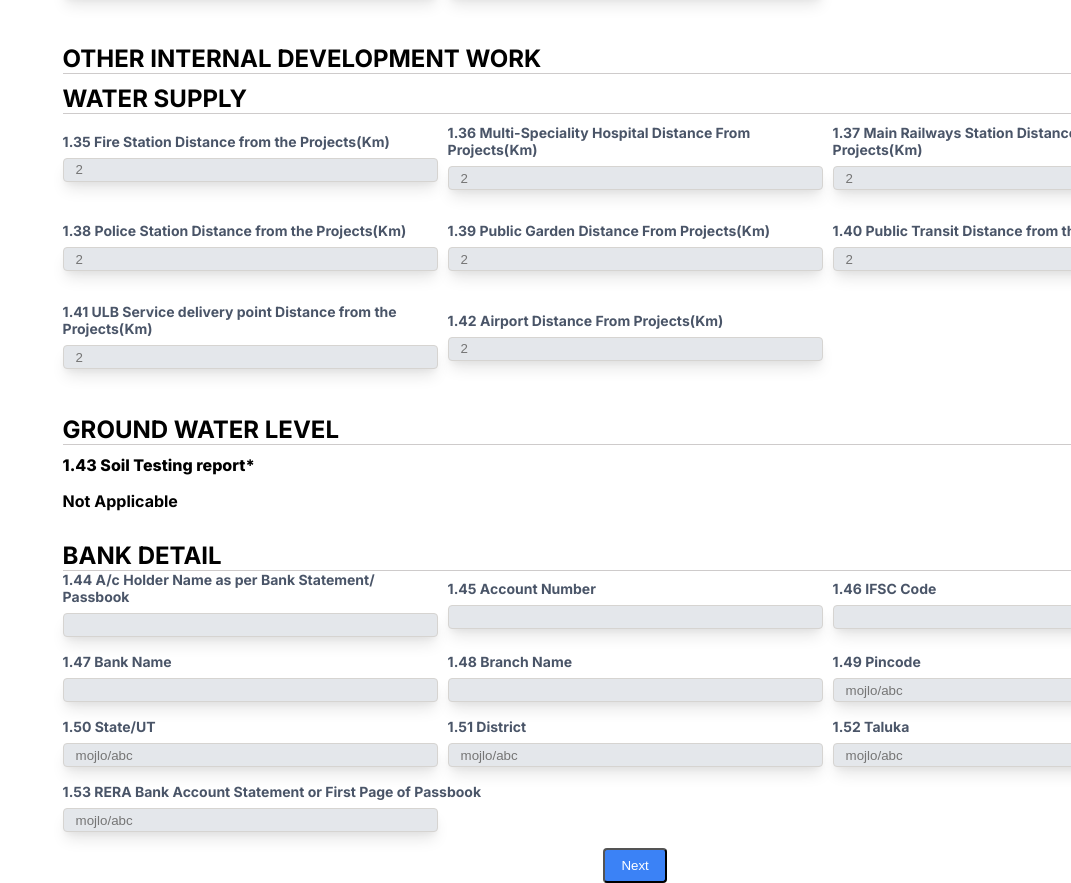
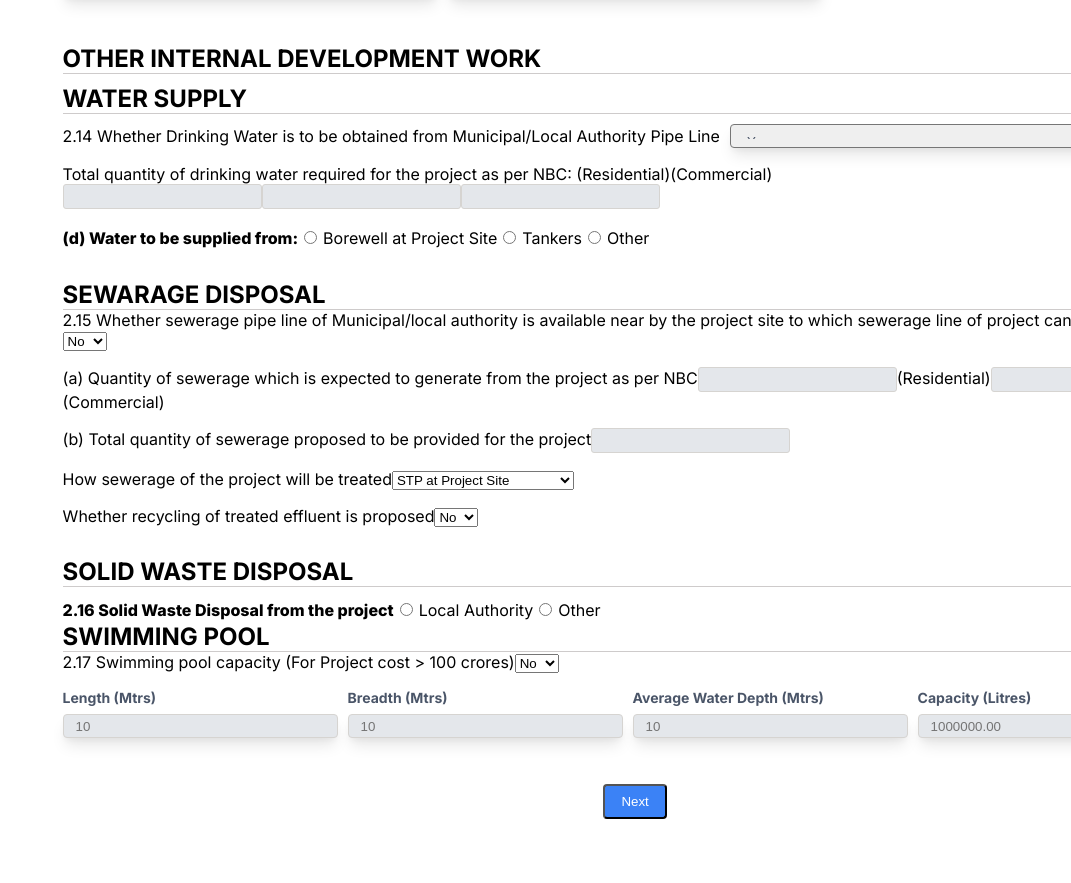
Before and after one commit to Adi16143/RERA, a Next.js app: page / in a window 1280 px wide. Shown: the part 645-1528 px from the top of the page, without its empty margins (209-1280 px from the left). After the commit the page ends 1464 px from the top, so only its background shows below. Built offline with nearby package versions, Linux system fonts and the light colour scheme.

Commit message:
upgraded files

```diff
--- a/app/DevelopmentDetails.js
+++ b/app/Components/DevelopmentDetails.js
@@ -1,4 +1,4 @@
-import React from "react";
+import React, { useState } from 'react';
 import Link from "next/link";
 const Input = ({ label, placeholder }) => (
   <div class="Input">
@@ -6,8 +6,9 @@ const Input = ({ label, placeholder }) => (
     <input class ="maininput" type="text" placeholder={placeholder} />
   </div>
 );
-const Form = () => (
 
+
+  const Form = () => (
     <form>
         <h2 class="heading1">INVENTORY DETAILS</h2>
         <div class='projectdetails'>
@@ -88,56 +89,111 @@ const Form = () => (
         </div>
         <div>
             < section >
+
               <h2 class="heading1">OTHER INTERNAL DEVELOPMENT WORK</h2>
               <h2 class="heading1">WATER SUPPLY</h2>
-              <div class='projectdetails'>
-              <div class="labels">
-                 <Input label="1.35 Fire Station Distance from the Projects(Km)" placeholder="2" />
-                 <Input label="1.36 Multi-Speciality Hospital Distance From Projects(Km)" placeholder="2" />
-                 <Input label="1.37 Main Railways Station Distance from the Projects(Km)" placeholder="2" />
+             < div class = "projectdetails">
+              <div class = "labels">
+              <label>2.14 Whether Drinking Water is to be obtained from Municipal/Local Authority Pipe Line</label>
+              <select class = "maininput">
+                      <option value="Yes">Yes</option>
+                      <option value="No">No</option>
+              </select>
               </div>
-              <div class="labels">
-                 <Input label="1.38 Police Station Distance from the Projects(Km)" placeholder="2" />
-                 <Input label="1.39 Public Garden Distance From Projects(Km)" placeholder="2" />
-                 <Input label="1.40 Public Transit Distance from the Projects(Km)" placeholder="2" />
+              <div class = "labels">
+              <label>
+                Total quantity of drinking water required for the project as per NBC:
+                (Residential)(Commercial)
+                <div>
+                <input type="number" />
+                <input type="number" />
+                <input type="text" />
+                </div>
+                </label>
+                </div>
+                <div class = "radioinput">
+                  <label class="openlabel"> (d) Water to be supplied from:</label>
+                  <input type="radio" placeholder="" name='tparea'/>Borewell at Project Site
+                  <input type="radio" placeholder="" name='tparea'/>Tankers
+                  <input type="radio" placeholder="" name='tparea'/>Other
+                  </div>
+                  </div>
+
+            </ section>
+            <h2 class="heading3">SEWARAGE DISPOSAL</h2>
+              < section className="bankDetail">
+              <div class="projectdetails">
+              <label>
+                2.15 Whether sewerage pipe line of Municipal/local authority is available near by the project site to which sewerage line of project can be connected?
+                <select name="seweragePipeLine">
+                   <option value="No">No</option>
+                   <option value="Yes">Yes</option>
+                </select>
+              </label>
+              <label>
+                 (a) Quantity of sewerage which is expected to generate from the project as per NBC
+                 <input type="number" name="residentialSewerage"  />
+                 (Residential)
+                 <input type="number" name="commercialSewerage"  />
+                 (Commercial)
+              </label>
+              <label>
+                 (b) Total quantity of sewerage proposed to be provided for the project
+                  <input type="number" name="totalSewerage"  />
+              </label>
+              <label>
+                  How sewerage of the project will be treated
+                <select name="treatmentMethod" >
+                  <option value="STP at Project Site">STP at Project Site</option>
+                  <option value="Septic Tank with Soak Well">Septic Tank with Soak Well</option>
+                < option value="Other">Other</option>
+        </select>
+      </label>
+      <label>
+        Whether recycling of treated effluent is proposed
+        <select name="recyclingProposed">
+                <option value="No">No</option>
+                <option value="Yes">Yes</option>
+        </select>
+      </label>
               </div>
-              <div class="labels longlabels">
-                 <Input label="1.41 ULB Service delivery point Distance from the Projects(Km)" placeholder="2" />
-                 <Input label="1.42 Airport Distance From Projects(Km)" placeholder="2" />
-              </div>
-              </div>
+
+              {/* Add more input fields as needed */}
 
             </ section>
 
             < section >
-              <h2 class="heading1">GROUND WATER LEVEL</h2>
-              <div class='projectdetails'>
-                <label class="openlabel">1.43 Soil Testing report*</label>
-                <h4>Not Applicable</h4>
+              <h2 class="heading1">SOLID WASTE DISPOSAL</h2>
+              <div class='radioinput'>
+              <label class="openlabel"> 2.16 Solid Waste Disposal from the project</label>
+                  <input type="radio" placeholder="" name='tparea'/>Local Authority
+                  <input type="radio" placeholder="" name='tparea'/>Other
               </div>
             </ section>
+            <h2 class="heading3">SWIMMING POOL</h2>
+              < section className="bankDetail">
+              <div class="projectdetails">
+              <label>
+                2.17 Swimming pool capacity (For Project cost &gt; 100 crores)
+                <select name="seweragePipeLine">
+                   <option value="No">No</option>
+                   <option value="Yes">Yes</option>
+                </select>
+              </label>
+              <div class="labelsD">
+            <Input label="Length (Mtrs)" placeholder="10" />
+            <Input label="Breadth (Mtrs)" placeholder="10" />
+            <Input label="Average Water Depth (Mtrs)" placeholder="10" />
+            <Input label="Capacity (Litres)" placeholder="1000000.00" />
+          </div>
+              </div>
 
-              <h2 class="heading3">BANK DETAIL</h2>
-              < section className="bankDetail">
-              <div class="labels">
-              <Input label="1.44 A/c Holder Name as per Bank Statement/ Passbook" placeholder="" />
-              <Input label="1.45 Account Number" placeholder="" required />
-              <Input label="1.46 IFSC Code" placeholder="" />
-              </div>
-              <div class="labels">
-              <Input label="1.47 Bank Name" placeholder="" />
-              <Input label="1.48 Branch Name" placeholder="" />
-              <Input label="1.49 Pincode" placeholder="mojlo/abc" />
-              </div>
-              <div class="labels">
-              <Input label="1.50 State/UT" placeholder="mojlo/abc" />
-              <Input label="1.51 District" placeholder="mojlo/abc" />
-              <Input label="1.52 Taluka" placeholder="mojlo/abc" />
-              </div>
-              <Input label="1.53 RERA Bank Account Statement or First Page of Passbook" placeholder="mojlo/abc" />
               {/* Add more input fields as needed */}
 
             </ section>
+
+
+
 
             {/* Add more  sections as needed */}
 
@@ -151,4 +207,5 @@ const Form = () => (
         {/* Add more input fields or other form elements as needed */}
       </form>
     );
+
     export default Form;
--- a/app/Components/ProjectDetails.js
+++ b/app/Components/ProjectDetails.js
@@ -1,5 +1,5 @@
 import React from "react";
-import Form1 from "../DevelopmentDetails";
+import Form from "./DevelopmentDetails";
 import Link from "next/link";
 const Input = ({ label, placeholder }) => (
   <div class="Input">
--- a/app/globals.css
+++ b/app/globals.css
@@ -114,6 +114,12 @@
   }
 
   .labels{
+    display: flex;
+    justify-content: flex-start;
+    align-items: center;
+    gap: 10px;
+  }
+  .labelsD{
     display: flex;
     justify-content: flex-start;
     align-items: center;
@@ -260,6 +266,19 @@
     height: 24px ;
 
   }
+  .labelsD .maininput  {
+    box-shadow: 0 10px 15px -3px rgba(0, 0, 0, 0.1), 0 4px 6px -2px rgba(0, 0, 0, 0.05);
+    border-width: 1px;
+    border-radius: 4px;
+    padding: 8px 12px;
+    color: #4a5568;
+    line-height: 1.75;
+    outline: 2px solid transparent;
+    outline-offset: 2px;
+    width: 275px;
+    height: 24px ;
+
+  }
   .input:focus {
     box-shadow: 0 0 0 3px rgba(66, 153, 225, 0.5);
   }
--- a/app/page.js
+++ b/app/page.js
@@ -1,9 +1,10 @@
 "use client"
 import React from 'react';
+import Link from 'next/link';
 import Header from './Components/Header';
 import Sidebar from './Components/Sidebar';
 // import Form from './Components/ProjectDetails';
-import Form from './DevelopmentDetails';
+import Form from './Components/DevelopmentDetails';
 // import Form from './Components/ProjectD';
 
 
@@ -11,7 +12,7 @@ import Form from './DevelopmentDetails';
 // const Header = () => (
 //   <header className="p-4 bg-blue-500 text-white">
 //     <div className="flex justify-between items-center">
-//       <h1 className="text-lg">Telangana REAL ESTATE REGULATORY AUTHORITY GOVERNMENT OF GUJARAT</h1>
+//       <h1 className="text-lg">Telangana REAL ESTATE REGULATORY AUTHORITY </h1>
 //       <nav>
 //         <a href="#" className="mx-2">Home</a> | <a href="#" className="mx-2">FAQ</a> | <a href="#" className="mx-2">Map</a>
 //       </nav>
--- a/package.json
+++ b/package.json
@@ -9,9 +9,9 @@
     "lint": "next lint"
   },
   "dependencies": {
-    "react": "^18",
-    "react-dom": "^18",
-    "next": "14.0.4"
+    "next": "^14.0.4",
+    "react": "^18.2.0",
+    "react-dom": "^18.2.0"
   },
   "devDependencies": {
     "autoprefixer": "^10.0.1",
```
Also changed, not shown: app/Components/demo.js (added, +37 -0 lines), 1 other file (tests, documents, lock files or other folders).
